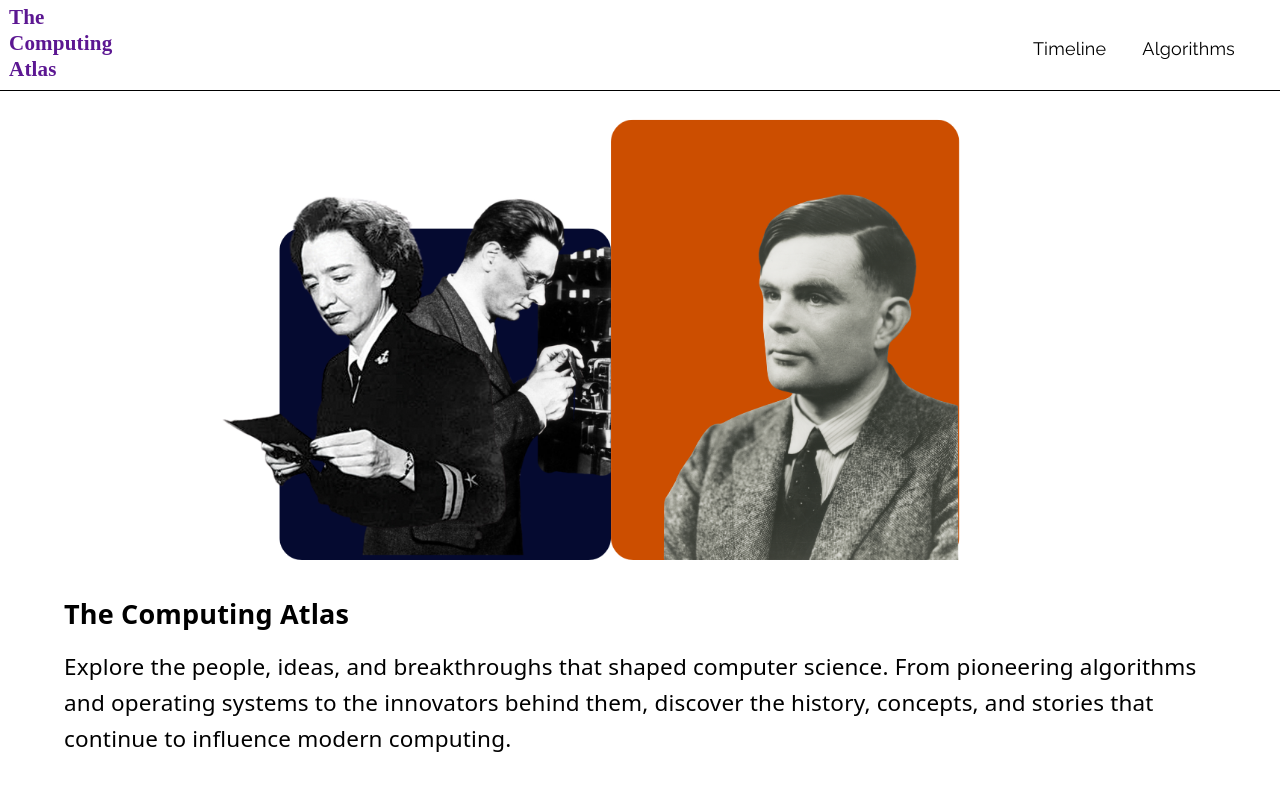
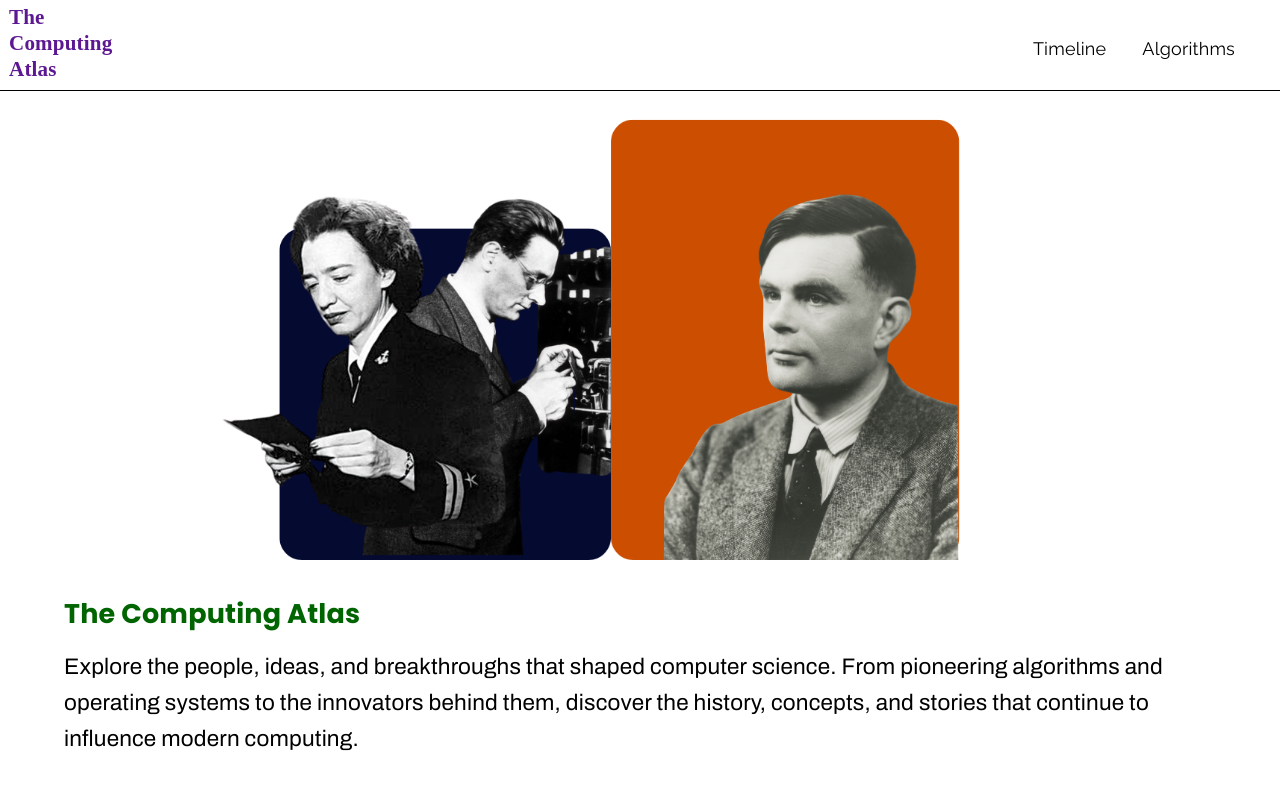
Before and after one commit to Haris270/computing-atlas, a React (Vite) app: page / in a window 1280 px wide. Shown: the top 800 px of the page. Built offline with nearby package versions, Linux system fonts and the light colour scheme.

Commit message:
modify Hero text font

```diff
--- a/src/index.css
+++ b/src/index.css
@@ -240,8 +240,14 @@ body {
   border-bottom: 2px solid;
 }
 
+.introduction h1{
+  font-family: "Poppins", serif;
+  /* color: #953813; */
+  color: darkgreen;
+}
 
 .introduction p{
+  font-family: "Archivo", sans-serif;
   font-size: 1.25rem;
   margin-bottom: 1.5rem;
   line-height: 1.6;
```
